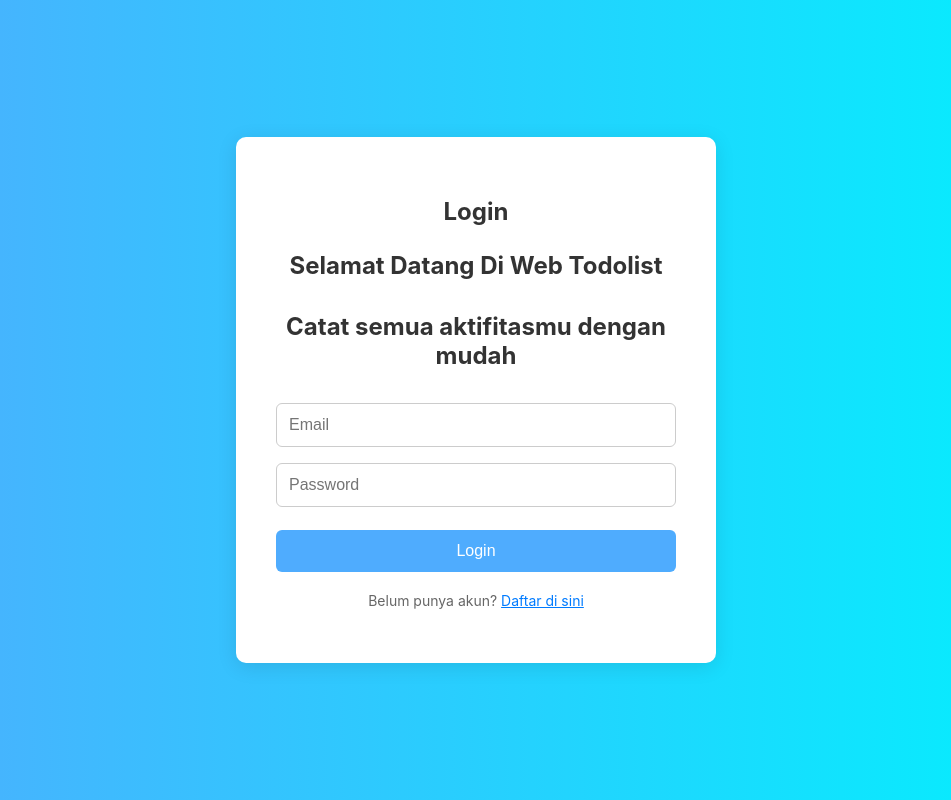
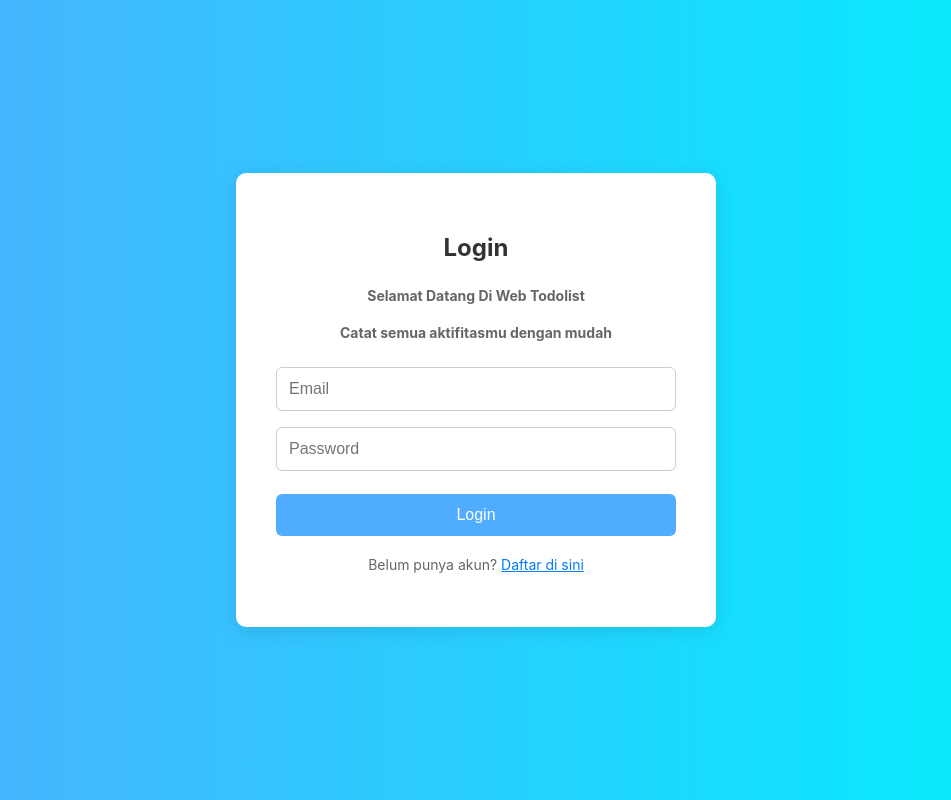
Before and after one commit to rifkirizkia/todolist-fe, a React (Create React App) app: page / in a window 1280 px wide. Shown: the whole page, without its empty margins (164-1115 px from the left). Built offline with nearby package versions, Linux system fonts and the light colour scheme.

Commit message:
add text on login screen

```diff
--- a/src/login/screen/login.js
+++ b/src/login/screen/login.js
@@ -29,8 +29,8 @@ function LoginScreen() {
     <div style={styles.container}>
       <div style={styles.card}>
         <h2 style={styles.title}>Login</h2>
-        <h3 style={styles.title}>Selamat Datang Di Web Todolist</h3>
-        <h4 style={styles.title}>Catat semua aktifitasmu dengan mudah</h4>
+        <h3 style={styles.text}>Selamat Datang Di Web Todolist</h3>
+        <h4 style={styles.text}>Catat semua aktifitasmu dengan mudah</h4>
         <form onSubmit={handleLogin} style={styles.form}>
           <input
             type="email"
@@ -85,6 +85,11 @@ const styles = {
     fontSize: '24px',
     color: '#333',
   },
+  text: {
+    marginBottom: '16px',
+    fontSize: '12px',
+    color: '#333',
+  },
   form: {
     display: 'flex',
     flexDirection: 'column',
```
